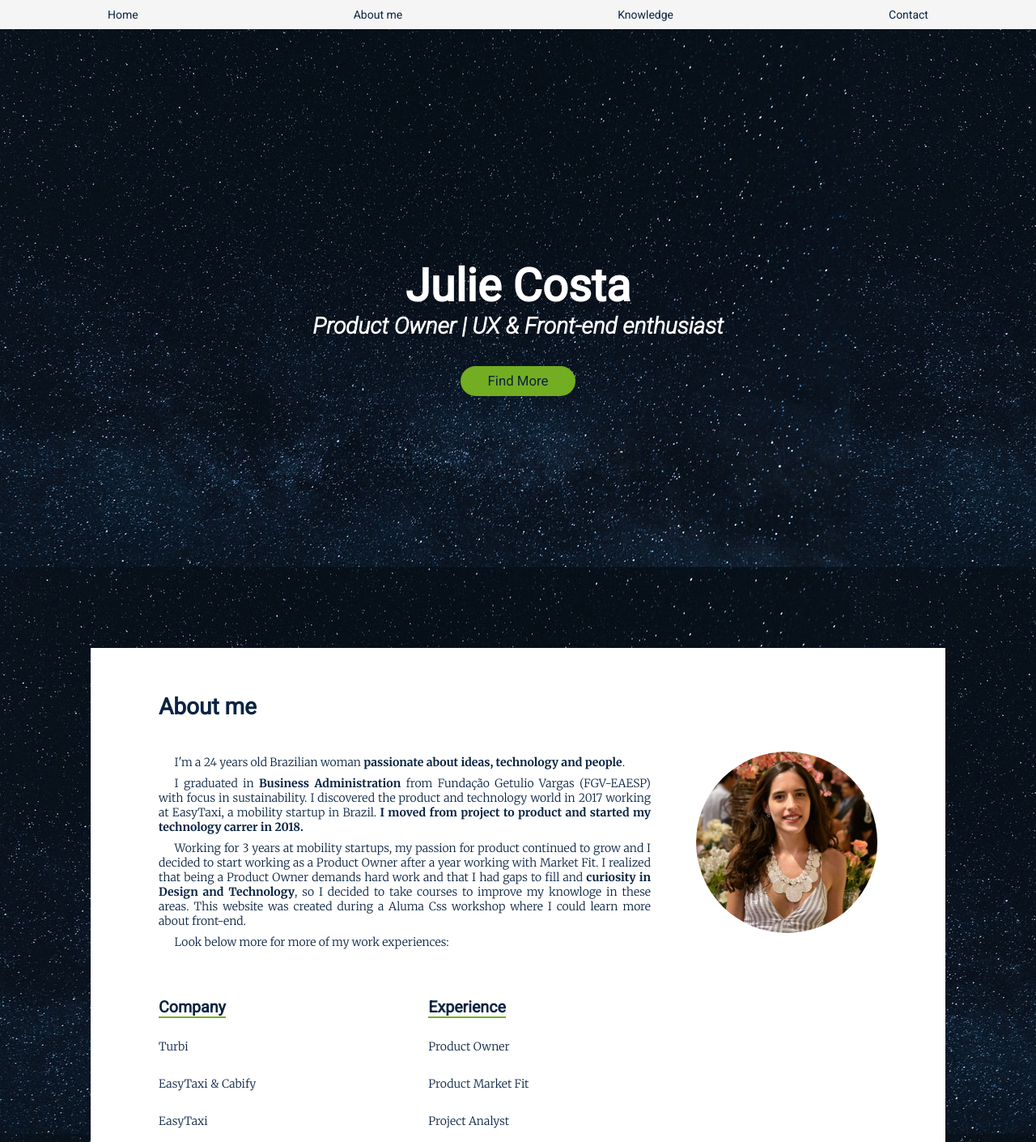
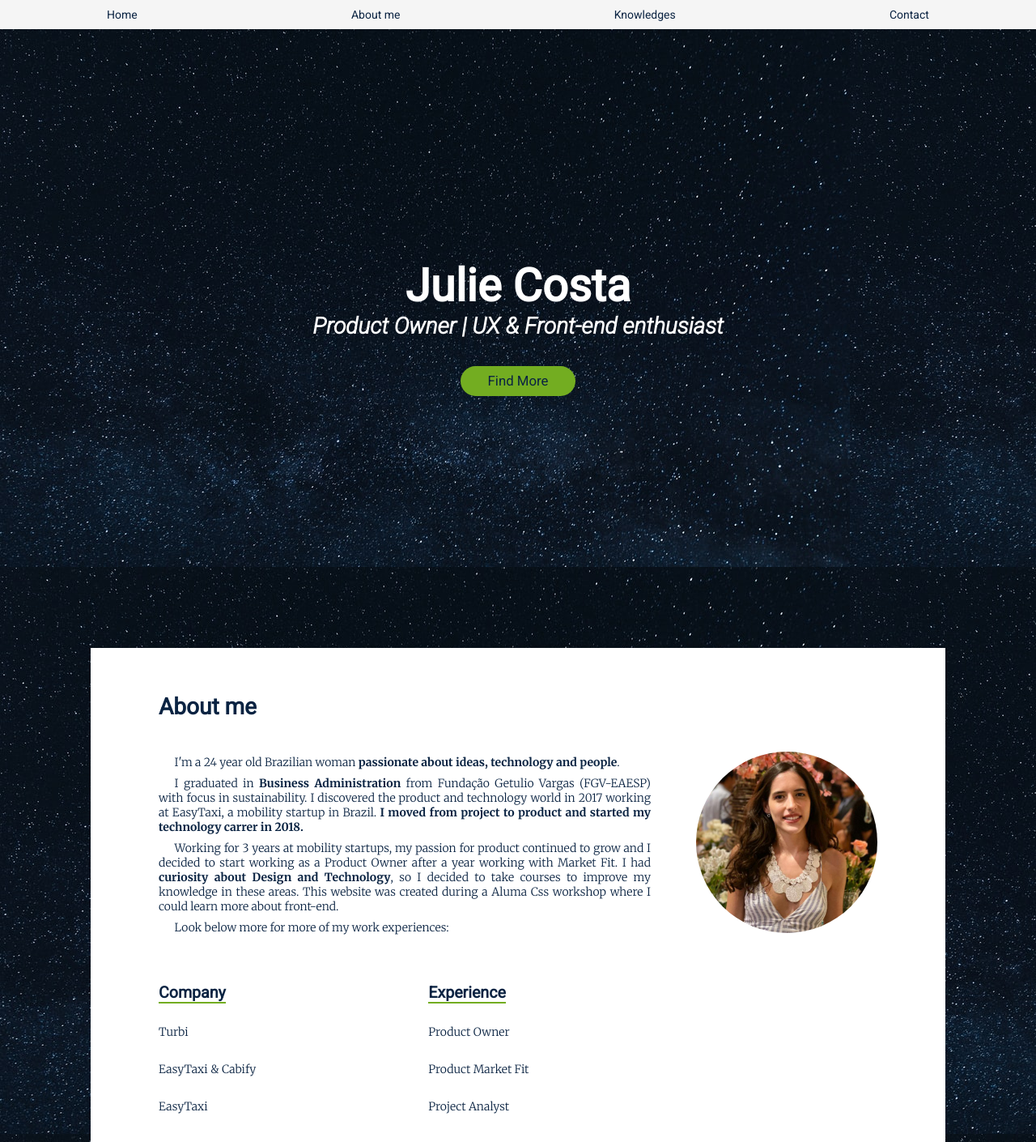
Before and after one commit to juliesarvasi/juliesite, a plain HTML site: page index.html in a window 1280 px wide. Shown: the top 1410 px of the page at 81% size. Drawn offline with Linux system fonts and the light colour scheme.

Commit message:
text update

```diff
--- a/index.html
+++ b/index.html
@@ -18,7 +18,7 @@
       <ul>
         <li><a href="#home">Home</a></li>
         <li><a href="#sobre">About me</a></li>
-        <li><a href="#portfolio">Knowledge</a></li>
+        <li><a href="#portfolio">Knowledges</a></li>
         <li><a href="#contato">Contact</a></li>
       </ul>
     </nav>
@@ -42,11 +42,11 @@
     </figure>
     <h1>
     </h1>
-    <p>I'm a 24 years old Brazilian woman<b> passionate about ideas, technology and people</b>.
+    <p>I'm a 24 year old Brazilian woman<b> passionate about ideas, technology and people</b>.
     </p>
     <p>I graduated in <b>Business Administration</b> from Fundação Getulio Vargas (FGV-EAESP) with focus in sustainability. I discovered the product and technology world in 2017 working at EasyTaxi, a mobility startup in Brazil. <b>I moved from project to product and started my technology carrer in 2018.</b>
     </p>
-    <p>Working for 3 years at mobility startups, my passion for product continued to grow and I decided to start working as a Product Owner after a year working with Market Fit. I realized that being a Product Owner demands hard work and that I had gaps to fill and <b>curiosity in Design and Technology</b>, so I decided to take courses to improve my knowloge in these areas.
+    <p>Working for 3 years at mobility startups, my passion for product continued to grow and I decided to start working as a Product Owner after a year working with Market Fit. I had <b>curiosity about Design and Technology</b>, so I decided to take courses to improve my knowledge in these areas.
       This website was created during a Aluma Css workshop where I could learn more about front-end.
     </p>
     <p> Look below more for more of my work experiences:
```
